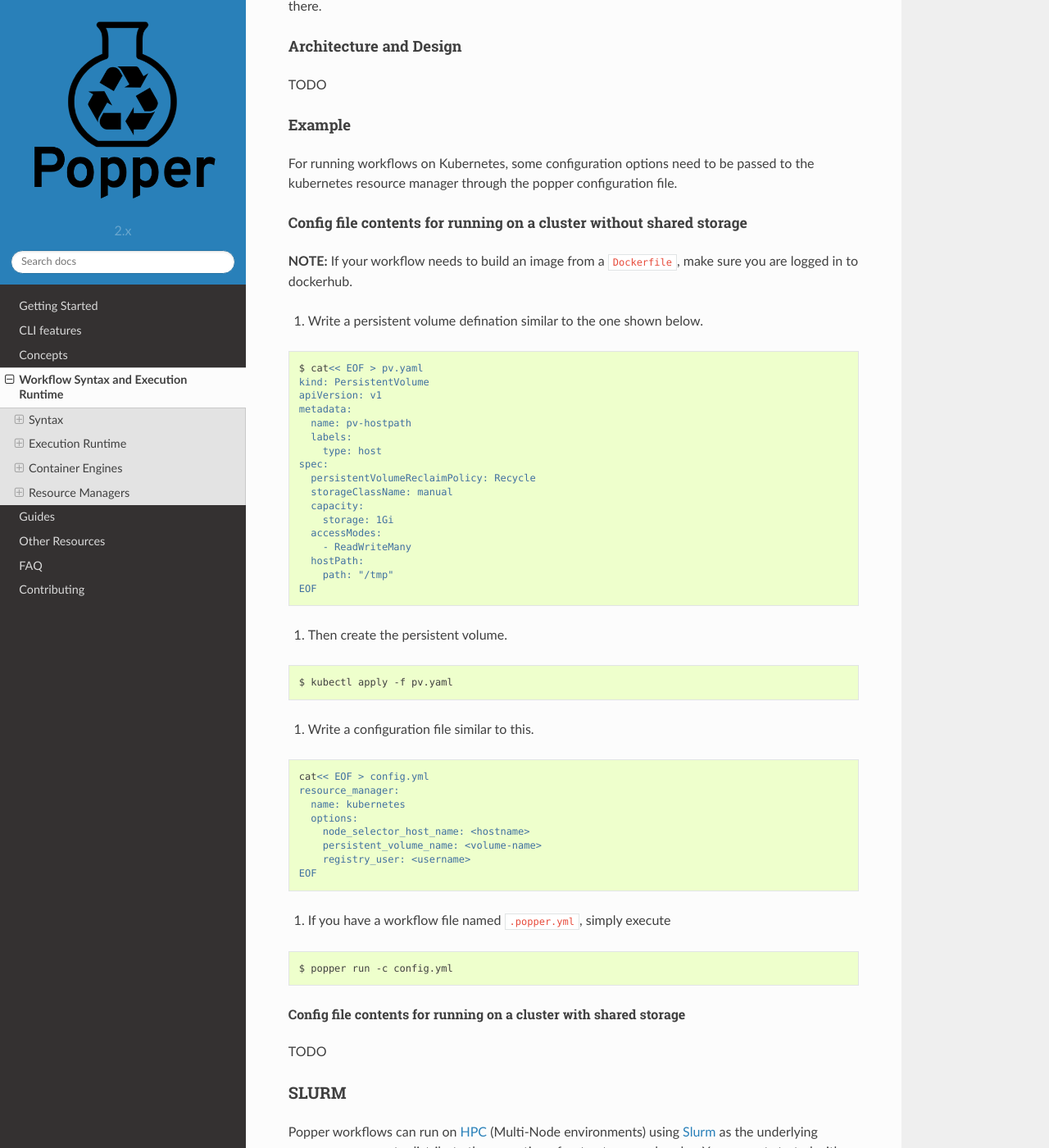
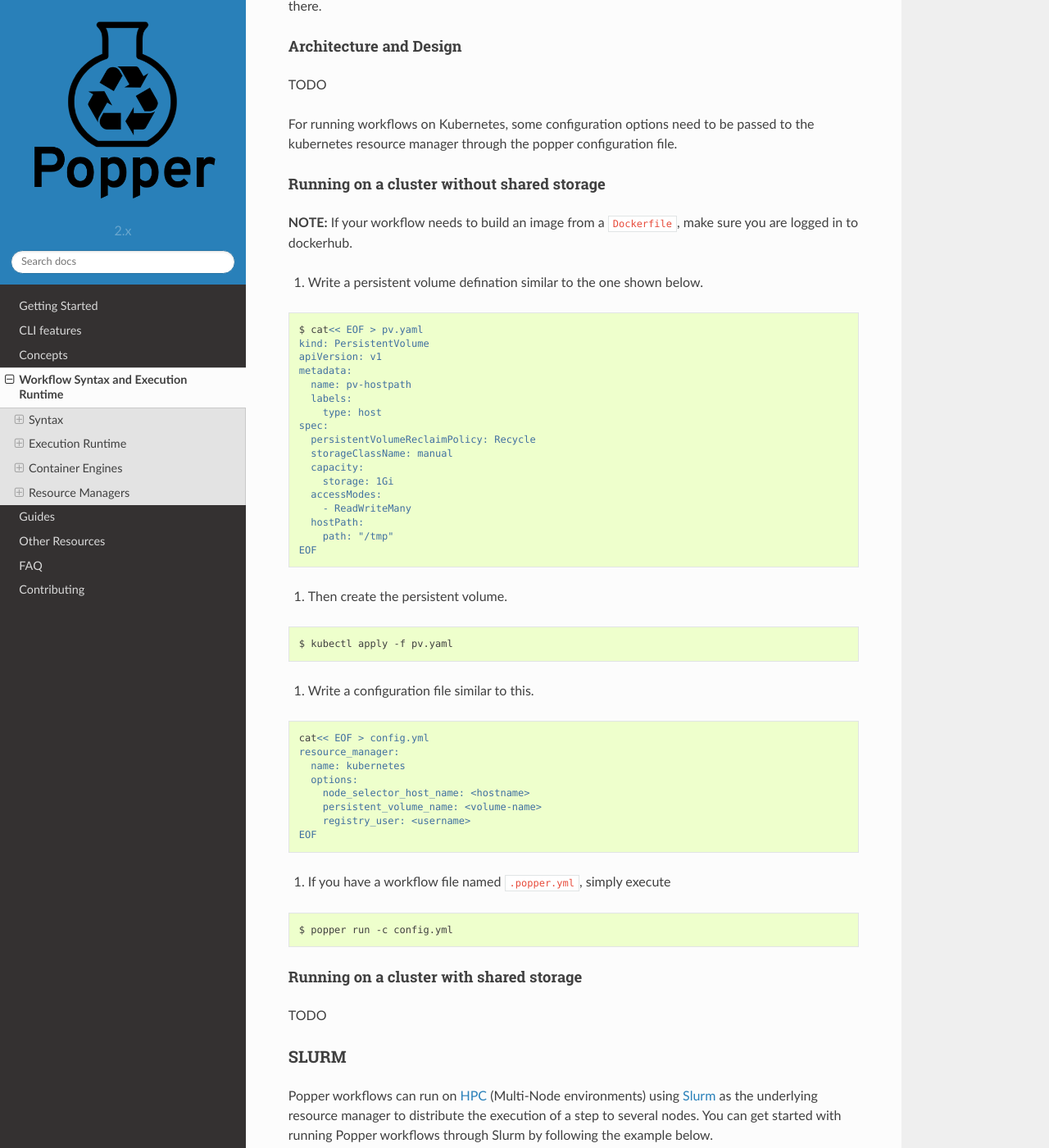
Before and after one commit to getpopper/popper, a Sphinx documentation site: the page built from docs/sections/cn_workflows.md, in a window 1280 px wide and 1400 px high, scrolled down 9323 px. Shown: the whole window at 82% size. Built offline with Sphinx 7.4.7 and the Read the Docs theme 2.0.0, drawn with Linux system fonts in a browser that asks for light colours.

Commit message:
fix docs

````diff
--- a/docs/sections/cn_workflows.md
+++ b/docs/sections/cn_workflows.md
@@ -424,11 +424,9 @@ inside the cluster. Popper takes care of the workflow execution from there.
 
 TODO
 
-#### Example
-
 For running workflows on Kubernetes, some configuration options need to be passed to the kubernetes resource manager through the popper configuration file.
 
-##### Config file contents for running on a cluster without shared storage
+#### Running on a cluster without shared storage
 
 **NOTE:** If your workflow needs to build an image from a `Dockerfile`, make sure you are logged in to dockerhub.
 
@@ -476,7 +474,7 @@ EOF
 $ popper run -c config.yml
 ```
 
-###### Config file contents for running on a cluster with shared storage
+#### Running on a cluster with shared storage
 
 TODO
 
````
